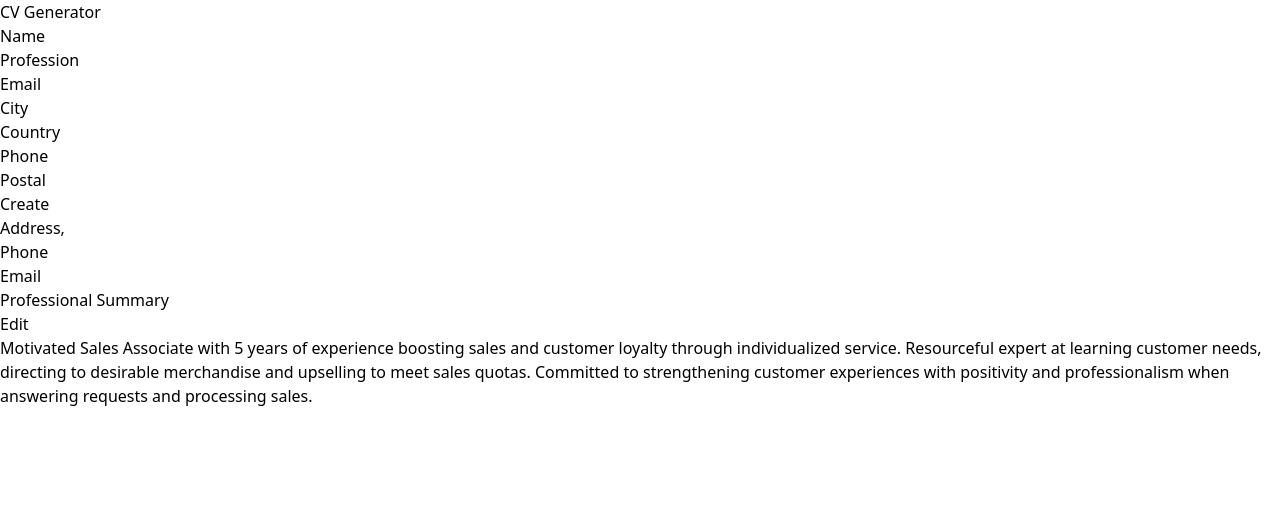
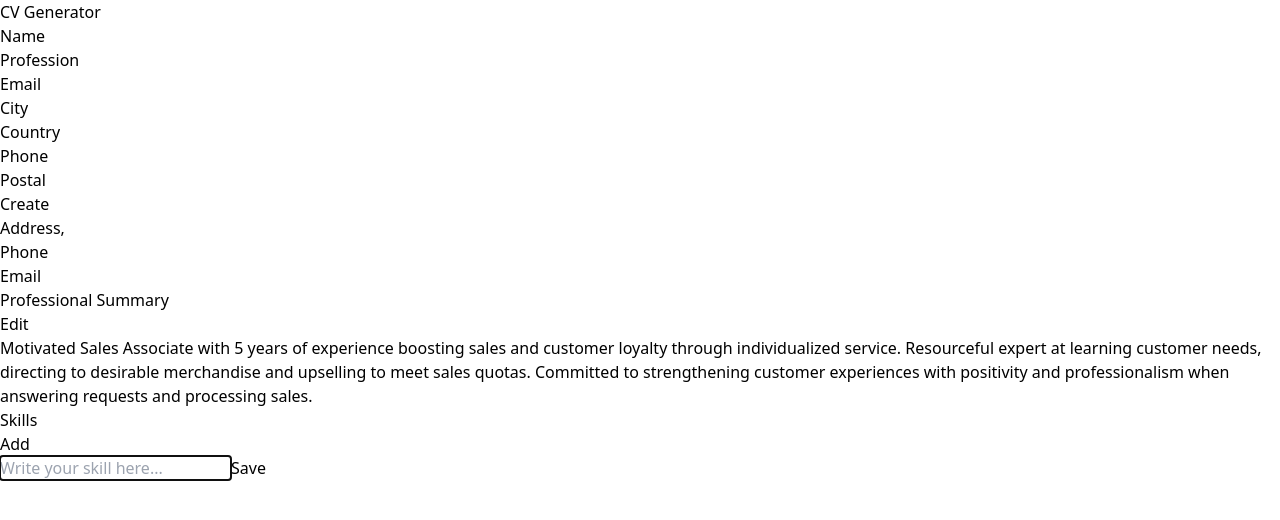
Before and after one commit to yhuzued/cv-static-pages, a React (Vite) app: page / in a window 1280 px wide. Shown: the top 520 px of the page. Built offline with nearby package versions, Linux system fonts and the light colour scheme.

Commit message:
implement adding skill

```diff
--- a/package.json
+++ b/package.json
@@ -11,7 +11,8 @@
   },
   "dependencies": {
     "react": "^18.2.0",
-    "react-dom": "^18.2.0"
+    "react-dom": "^18.2.0",
+    "uuid": "^9.0.0"
   },
   "devDependencies": {
     "@types/react": "^18.2.14",
--- a/src/App.jsx
+++ b/src/App.jsx
@@ -1,6 +1,7 @@
 import Form from "./components/form/Form";
 import Header from "./components/header/Header";
 import { useState } from "react";
+import Skills from "./components/skills/Skills";
 
 function App() {
   const [name, setName] = useState("");
@@ -49,6 +50,7 @@ function App() {
         <section className="p-8 bg-white p-3 rounded-md drop-shado-md flex flex-col">
           {form()}
           <Header person={person} />
+          <Skills />
         </section>
       </main>
     </>
--- /dev/null
+++ b/src/components/skills/AddButton.jsx
@@ -0,0 +1,14 @@
+export default function AddButton() {
+  function handleClick() {
+    console.log("yahu");
+  }
+
+  return (
+    <button
+      className="bg-blue-900 text-slate-100 p-1 px-2"
+      onClick={handleClick}
+    >
+      Add
+    </button>
+  );
+}
--- /dev/null
+++ b/src/components/skills/FormSkills.jsx
@@ -0,0 +1,38 @@
+import PropTypes from "prop-types";
+import { v4 as uuidv4 } from "uuid";
+
+FormSkills.propTypes = {
+  list: PropTypes.array.isRequired,
+  skill: PropTypes.object.isRequired,
+  setList: PropTypes.func.isRequired,
+  setSkill: PropTypes.func.isRequired,
+};
+
+export default function FormSkills({ list, skill, setList, setSkill }) {
+  function handeleSubmit(e) {
+    e.preventDefault();
+
+    if (e.target.value === "") return;
+
+    setList([...list, skill]);
+    e.target.reset();
+  }
+
+  function handleInput(e) {
+    setSkill({ id: uuidv4(), title: e.target.value });
+  }
+
+  return (
+    <form onSubmit={handeleSubmit}>
+      <input
+        type="text"
+        name="skills"
+        id="skills"
+        placeholder="Write your skill here..."
+        onChange={handleInput}
+        autoFocus
+      />
+      <button type="submit">Save</button>
+    </form>
+  );
+}
--- /dev/null
+++ b/src/components/skills/Items.jsx
@@ -0,0 +1,15 @@
+import PropTypes from "prop-types";
+
+Items.propTypes = {
+  list: PropTypes.array.isRequired,
+};
+
+export default function Items({ list }) {
+  const skills = list.map((l) => <li key={l.id}>{l.title}</li>);
+
+  return (
+    <>
+      <ul className="list-disc m-5 ml-[10vw]">{skills}</ul>
+    </>
+  );
+}
--- /dev/null
+++ b/src/components/skills/Skills.jsx
@@ -0,0 +1,22 @@
+import { useState } from "react";
+import Title from "./Title";
+import FormSkills from "./FormSkills";
+import Items from "./Items";
+
+export default function Skills() {
+  const [list, setList] = useState([]);
+  const [skill, setSkill] = useState({});
+
+  return (
+    <>
+      <Title list={list} setList={setList} skill={skill} setSkill={setSkill} />
+      <FormSkills
+        skill={skill}
+        setSkill={setSkill}
+        list={list}
+        setList={setList}
+      />
+      <Items list={list} />
+    </>
+  );
+}
--- /dev/null
+++ b/src/components/skills/Title.jsx
@@ -0,0 +1,23 @@
+import AddButton from "./AddButton";
+import PropTypes from "prop-types";
+
+Title.propTypes = {
+  list: PropTypes.array.isRequired,
+  setList: PropTypes.func.isRequired,
+  skill: PropTypes.object.isRequired,
+  setSkill: PropTypes.func.isRequired,
+};
+
+export default function Title({ skill, setSkill, list, setList }) {
+  return (
+    <div className="flex justify-between w-full border-b-2 items-center">
+      <h2 className="text-2xl my-4 ">Skills</h2>
+      <AddButton
+        skill={skill}
+        setSkill={setSkill}
+        list={list}
+        setList={setList}
+      />
+    </div>
+  );
+}
```
Also changed, not shown: 1 other file (tests, documents, lock files or other folders).
